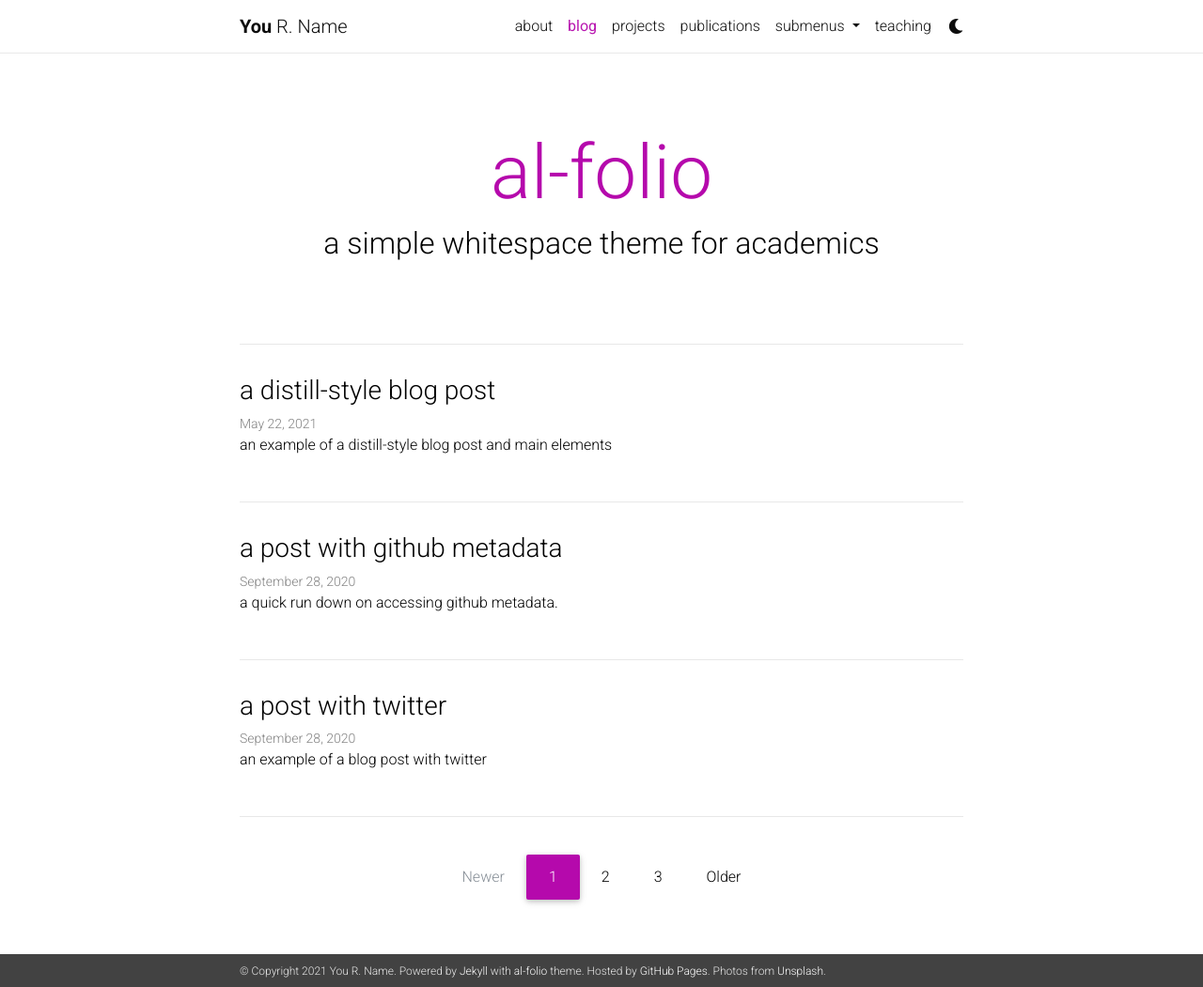
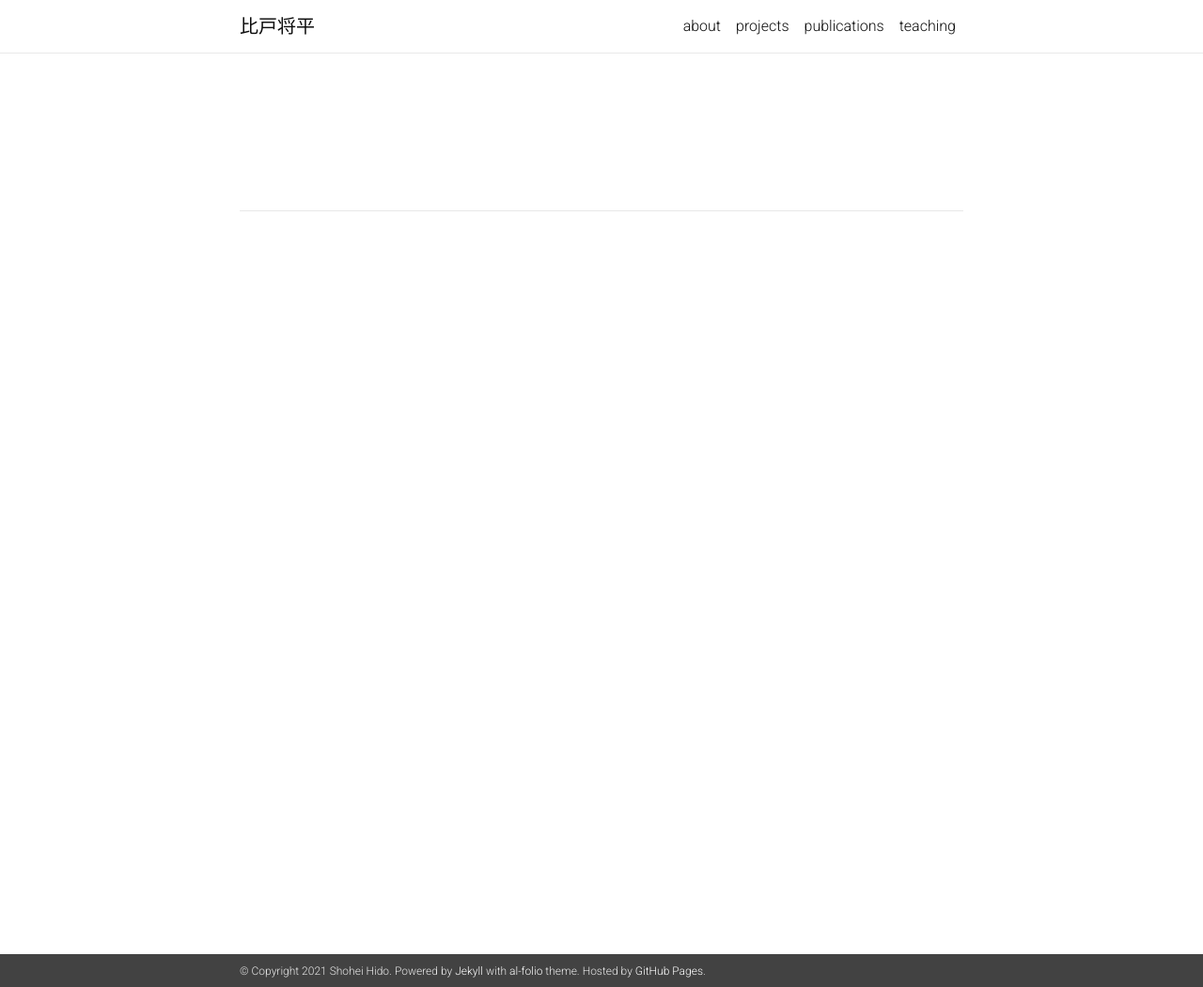
Before and after one commit to hido/hido.github.io, a Jekyll site: the page built from blog/index.html, in a window 1280 px wide and 1051 px high. Shown: the whole window at 94% size. Built offline with Jekyll 4.4.1, drawn with Linux system fonts in a browser that asks for light colours; nearby versions of some CDN libraries; the list of posts is cut into pages by our own code; comment, search, counter and statistics services are not loaded; a style sheet for code colours, icons or effects is not loaded.

Commit message:
Update top page

```diff
--- a/_config.yml
+++ b/_config.yml
@@ -2,21 +2,21 @@
 # Site settings
 # -----------------------------------------------------------------------------
 
-title: blank # the website title (if blank, full name will be used instead)
-first_name: You
-middle_name: R.
-last_name: Name
-email: you@example.com
+title: 比戸将平 # the website title (if blank, full name will be used instead)
+first_name: Shohei
+middle_name:
+last_name: Hido
+email:
 description: > # the ">" symbol means to ignore newlines until "footer_text:"
   A simple, whitespace theme for academics. Based on [*folio](https://github.com/bogoli/-folio) design.
 footer_text: >
   Powered by <a href="http://jekyllrb.com/" target="_blank">Jekyll</a> with <a href="https://github.com/alshedivat/al-folio">al-folio</a> theme.
   Hosted by <a href="https://pages.github.com/" target="_blank">GitHub Pages</a>.
-  Photos from <a href="https://unsplash.com" target="_blank">Unsplash</a>.
+#  Photos from <a href="https://unsplash.com" target="_blank">Unsplash</a>.
 
-icon: 🔥 # the emoji used as the favicon
+icon: 🌅 # the emoji used as the favicon
 url:  # the base hostname & protocol for your site
-baseurl: /al-folio # the subpath of your site, e.g. /blog/
+baseurl: / # the subpath of your site, e.g. /blog/
 last_updated: false # set to true if you want to display last updated in the footer
 impressum_path:  # set to path to include impressum link in the footer, use the same path as permalink in a page, helps to conform with EU GDPR
 
@@ -49,10 +49,10 @@
 # Social integration
 # -----------------------------------------------------------------------------
 
-github_username: # your GitHub user name
+github_username: hido # your GitHub user name
 gitlab_username: # your GitLab user name
-twitter_username: # your Twitter handle
-linkedin_username: # your LinkedIn user name
+twitter_username: sla # your Twitter handle
+linkedin_username: shoheihido # your LinkedIn user name
 scholar_userid: # your Google Scholar ID
 orcid_id: # your ORCID ID
 medium_username: # your Medium username
@@ -60,10 +60,10 @@
 publons_id: # your ID on Publons
 research_gate_profile: # your profile on ResearchGate
 blogger_url: # your blogger URL
-work_url: # work page URL
+work_url: https://preferred.jp/ # work page URL
 keybase_username: # your keybase user name
 wikidata_id: # your wikidata id
-dblp_url: # your DBLP profile url
+dblp_url: https://dblp.org/pid/36/4525 # your DBLP profile url
 
 contact_note: >
   You can even add a little note about which of these is the best way to reach you.
@@ -75,16 +75,16 @@
 # Blog
 # -----------------------------------------------------------------------------
 
-blog_name: al-folio  # your blog must have a name for it to show up in the nav bar
-blog_description: a simple whitespace theme for academics
-permalink: /blog/:year/:title/
+# blog_name: al-folio  # your blog must have a name for it to show up in the nav bar
+# blog_description: a simple whitespace theme for academics
+# permalink: /blog/:year/:title/
 
 # Pagination
-pagination:
-  enabled: true
+# pagination:
+#   enabled: true
 
 # Comments
-disqus_shortname: al-folio # put your disqus shortname
+# disqus_shortname: al-folio # put your disqus shortname
 # https://help.disqus.com/en/articles/1717111-what-s-a-shortname
 
 # -----------------------------------------------------------------------------
@@ -157,7 +157,7 @@
   first_name: [Albert, A.]
 
   style: apa
-  locale: en
+  locale: ja
 
   source: /_bibliography/
   bibliography: papers.bib
@@ -183,10 +183,10 @@
 enable_math:                true   # enables math typesetting (uses MathJax)
 enable_tooltips:            false  # enables automatic tooltip links generated
                                    # for each section titles on pages and posts
-enable_darkmode:            true   # enables switching between light/dark modes
-enable_navbar_social:       false  # enables displaying social links in the
+enable_darkmode:            false  # enables switching between light/dark modes
+enable_navbar_social:       true  # enables displaying social links in the
                                    # navbar on the about page
-enable_project_categories:  true   # enables categorization of projects into
+enable_project_categories:  false   # enables categorization of projects into
                                    # multiple categories
 enable_medium_zoom:         true   # enables image zoom feature (as on medium.com)
 
```
Also changed, not shown: _pages/about.md (+14 -8 lines), _pages/dropdown.md (+2 -2 lines), 2 other files.
